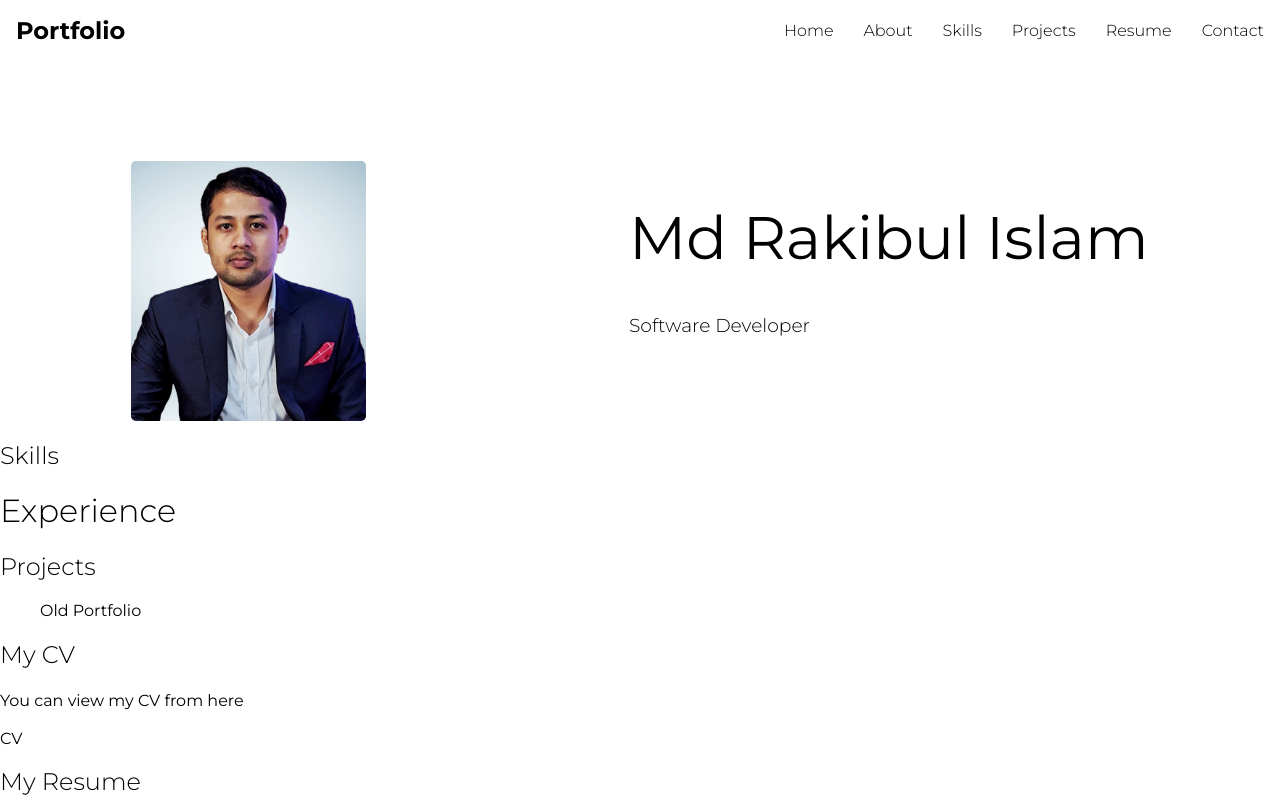
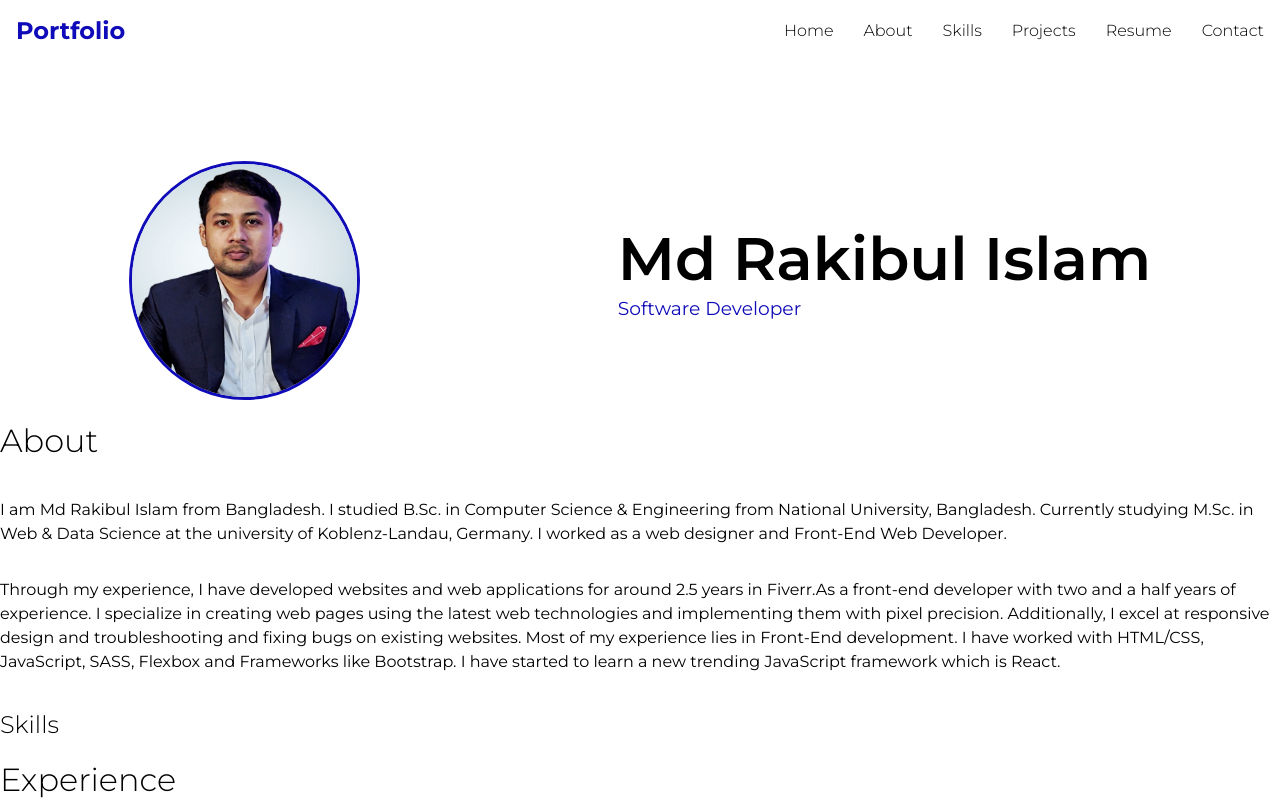
Before and after one commit to raki893/raki893.github.io, a React (Create React App) app: page / in a window 1280 px wide. Shown: the top 800 px of the page. Built offline with nearby package versions, Linux system fonts and the light colour scheme.

Commit message:
unfinished about

```diff
--- a/package.json
+++ b/package.json
@@ -11,6 +11,7 @@
     "react": "^18.2.0",
     "react-dom": "^18.2.0",
     "react-scripts": "5.0.1",
+    "react-social-icons": "^6.4.0",
     "sass": "^1.69.0",
     "web-vitals": "^2.1.4"
   },
--- a/src/App.js
+++ b/src/App.js
@@ -2,6 +2,7 @@ import React from 'react';
 import '../src/scss/main.scss';
 import Header from './components/Header';
 import Navbar from './components/Navbar';
+import About from './components/About';
 import CVResumeSection from './components/CVResumeSection';
 import SkillsSection from './components/SkillsSection';
 import ProjectsSection from './components/ProjectsSection';
@@ -15,12 +16,13 @@ function App() {
     <div className="App">
       <Navbar />
       <Header />
+      <About />
       <SkillsSection />
       <Experience />
       <ProjectsSection />
       <CVResumeSection />
       <ContactSection />
-      {/* <Wave /> */}
+
       <Footer />
     </div>
   );
--- /dev/null
+++ b/src/components/About.js
@@ -0,0 +1,28 @@
+import React from "react";
+
+const About = () => {
+    return (
+        <div className="About">
+            <h1>About</h1>
+            <div className="about_text">
+                <div className="txt-1">
+                    <p>I am Md Rakibul Islam from
+                        Bangladesh.
+                        I studied B.Sc. in Computer Science & Engineering
+                        from National University, Bangladesh. Currently studying M.Sc. in Web & Data Science at the
+                        university of Koblenz-Landau, Germany. I  worked as a web designer and Front-End Web Developer.
+                    </p>
+                </div>
+                <div className="txt-2">
+                    <p>Through my experience, I have
+                        developed websites and web applications for around 2.5 years in Fiverr.As a front-end developer with two and a half years of experience. I specialize in creating web pages using the latest web technologies and implementing them with pixel precision. Additionally, I excel at responsive design and troubleshooting and fixing bugs on existing websites. Most of my experience
+                        lies in Front-End development. I have worked with HTML/CSS, JavaScript, SASS, Flexbox and
+                        Frameworks like Bootstrap. I have started to learn a new trending JavaScript framework which
+                        is React.</p>
+                </div>
+            </div>
+        </div>
+    );
+};
+
+export default About;
--- a/src/components/Header.js
+++ b/src/components/Header.js
@@ -1,20 +1,19 @@
 import React from 'react';
 import profileImage from '../images/pn.jpg';
+
 
 const Header = () => {
   return (
     <div className="header">
-      <div className="header_conatiner">
-      <img src={profileImage} alt="Profile" className="profile-image" />
+      <div className="header_container">
+        <div className="profile-image-container">
+          <img src={profileImage} alt="Profile" className="profile-image" />
+        </div>
         <div className="name-title">
-
           <h1>Md Rakibul Islam</h1>
           <h3>Software Developer</h3>
         </div>
-
-
       </div>
-
     </div>
   );
 };
--- a/src/components/SkillsSection.js
+++ b/src/components/SkillsSection.js
@@ -1,10 +1,13 @@
 import React from 'react';
+
 
 const SkillsSection = () => {
   return (
     <section>
       <h2>Skills</h2>
+      <div className='skill-icons'>
 
+      </div>
 
     </section>
   );
--- /dev/null
+++ b/src/scss/_about.scss
@@ -0,0 +1,11 @@
+.about_text {
+    display: flex;
+    justify-content: space-around;
+    flex-wrap: wrap;
+    align-items: center; /* Center vertically */
+}
+
+.txt-1 {
+    box-sizing: border-box;
+
+}
--- a/src/scss/_header.scss
+++ b/src/scss/_header.scss
@@ -1,31 +1,43 @@
 .header {
     margin-top: 100px;
 
-    .header_conatiner{
+    .header_container {
       display: flex;
       justify-content: space-around;
       flex-wrap: wrap;
-
-    }
-    h1 {
-        font-weight: 400;
-        font-size: 60px;
+      align-items: center; /* Center vertically */
     }
 
-    img {
-        border-radius: 5px;
-        width: 235px;
-        height: 260px;
+    .profile-image-container {
+      border: 3px solid $theme-color; /* Add a solid black border */
+      border-radius: 50%; /* Make the image circular */
+      overflow: hidden; /* Hide any overflow outside the circle */
+      width: 225px;
+      height: 233px; /* Adjust the dimensions for a square shape */
     }
+
+    img.profile-image {
+      width: 100%;
+      height: 100%; /* Make the image cover the circular container */
+    }
+
+    h1 {
+      font-weight: 600;
+      font-size: 60px;
+      margin: 0;
+    }
+
+    h3 {
+      font-weight: 400;
+      margin-top: 2px;
+      color: $theme-color;
     }
 
 
-
-
     @media screen and (max-width: 400px) {
-
-    .profile-image {
+      .profile-image-container {
         width: 135px;
-        height: 170px;
+        height: 135px;
       }
     }
+  }
--- a/src/scss/_navbar.scss
+++ b/src/scss/_navbar.scss
@@ -12,7 +12,7 @@
 .logo {
   font-size: 1.5rem;
   font-weight: bold;
-  color: $text-color; /* Change to your preferred color */
+  color: $theme-color; /* Change to your preferred color */
   text-decoration: none;
 }
 
@@ -20,7 +20,7 @@
 .menu-icon  {
   cursor: pointer;
   font-size: 1.5rem;
-  color: $text-color;
+  color: $theme-color;
   display: none; /* Hidden by default for larger screens */
 }
 
@@ -45,7 +45,7 @@
   top: 70px; /* Adjust as needed */
   left: 0;
   right: 0;
-  background-color: rgba(0, 0, 0, 0.9); /* Adjust the background color as needed */
+  background-color: rgba(6, 5, 102, 0.9); /* Adjust the background color as needed */
   text-align: center;
   border-bottom: 1px solid rgba(255, 255, 255, 0.2);
 }
--- a/src/scss/_variables.scss
+++ b/src/scss/_variables.scss
@@ -4,3 +4,4 @@ $secondary-color: rgba(0, 172, 193, 1);
 $text-color: black;
 $link-color: black;
 $link-hover-color: blue;
+$theme-color : #100bb8;
--- a/src/scss/main.scss
+++ b/src/scss/main.scss
@@ -2,5 +2,6 @@
 @import 'base';
 @import 'header';
 @import 'navbar';
+@import 'about';
 @import 'wave';
 @import 'skillsSection';
```
Also changed, not shown: src/scss/_base.scss (line endings or trailing spaces), 1 other file (tests, documents, lock files or other folders). Lines whose indentation alone changed are shown as unchanged.
